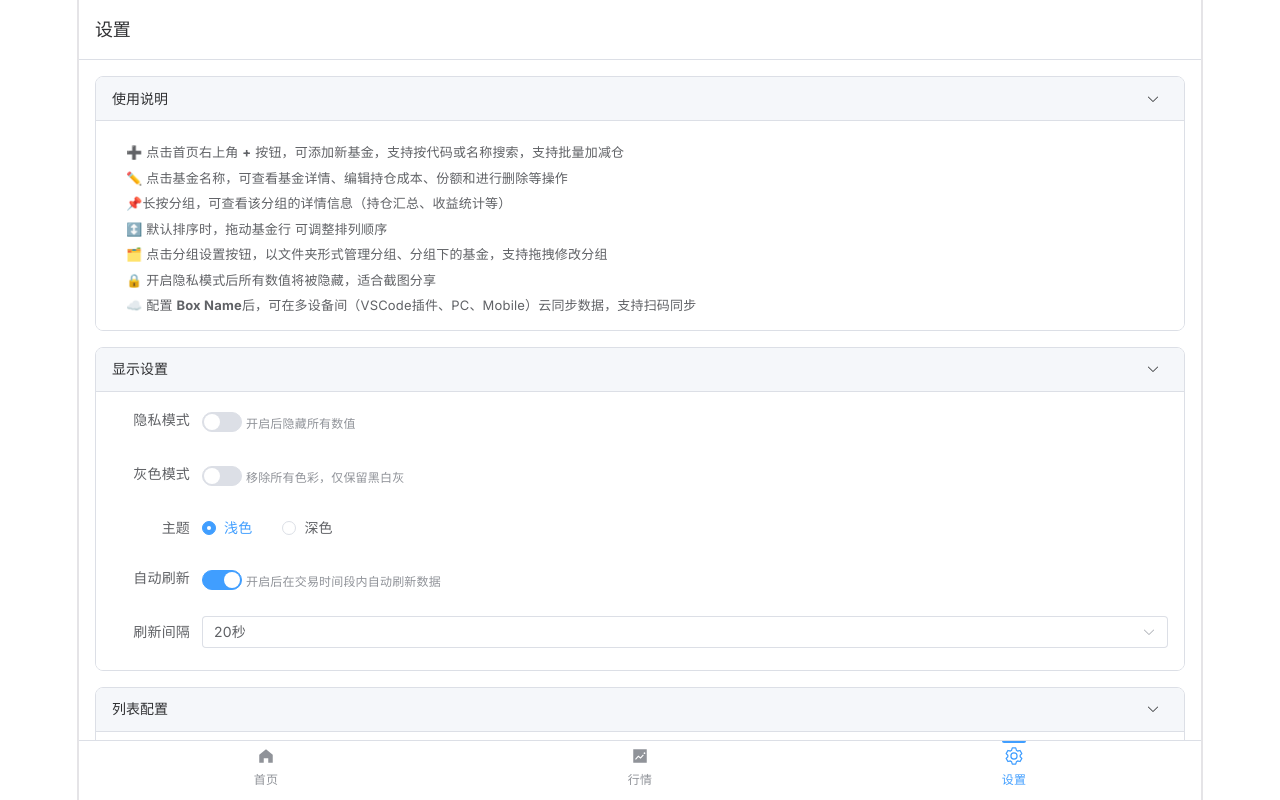
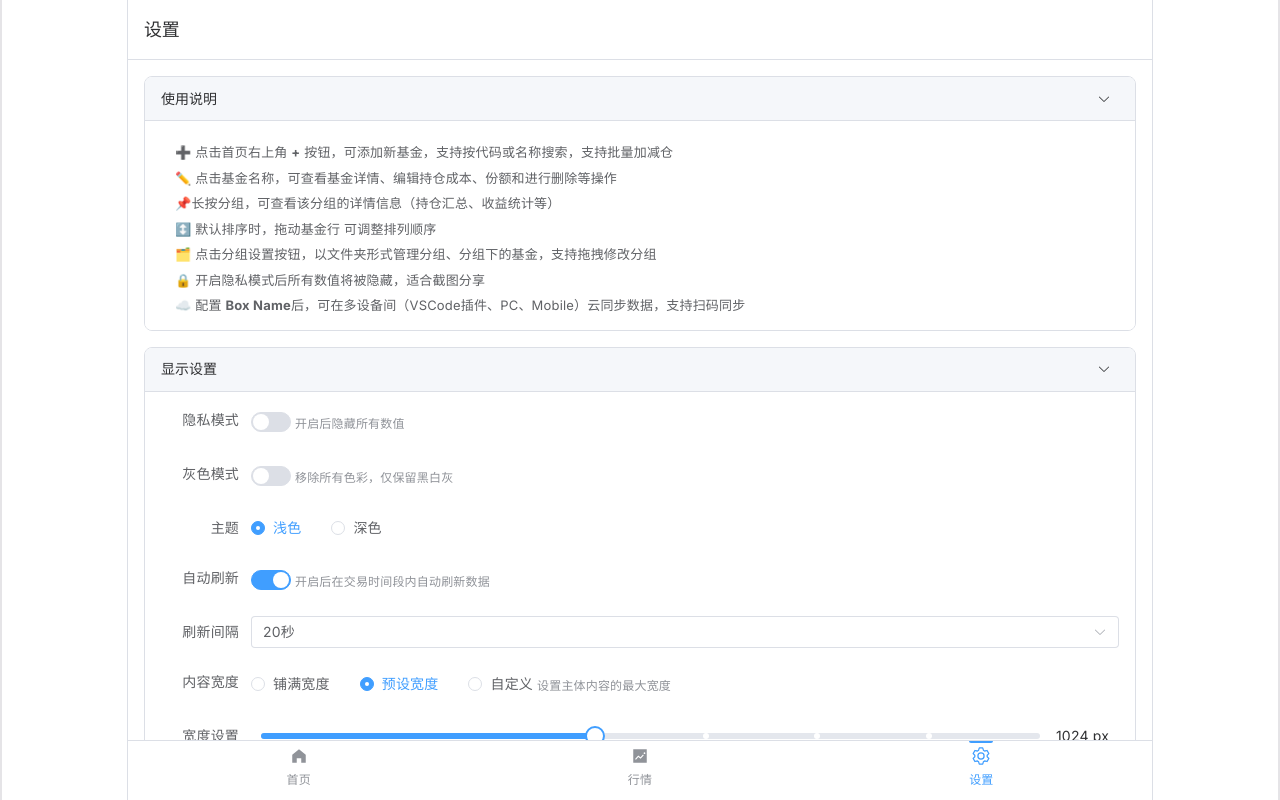
Before and after one commit to crispyChicken999/fund-helper-vscode, a Vue app in the folder web/: page /settings in a window 1280 px wide. Built offline with nearby package versions, Linux system fonts and the light colour scheme; no server answers.

Commit message:
feat: 添加内容最大宽度设置，优化布局响应式设计

```diff
--- a/web/src/layouts/DetailLayout.vue
+++ b/web/src/layouts/DetailLayout.vue
@@ -1,5 +1,5 @@
 <template>
-  <div class="detail-layout">
+  <div class="detail-layout" :style="contentStyle">
     <div class="layout-header">
       <slot name="header" />
     </div>
@@ -11,6 +11,33 @@
   </div>
 </template>
 
+<script setup lang="ts">
+import { computed } from "vue";
+import { useSettingStore } from "@/stores";
+
+const settingStore = useSettingStore();
+
+const contentStyle = computed(() => {
+  const mode = settingStore.maxContentWidthMode;
+  if (mode === "full") {
+    return {};
+  }
+
+  let maxWidth: number;
+  if (mode === "preset") {
+    maxWidth = settingStore.maxContentWidth;
+  } else {
+    maxWidth = settingStore.maxContentWidth;
+  }
+
+  return {
+    width: `${maxWidth}px`,
+    maxWidth: `100%`,
+    margin: "0 auto",
+  };
+});
+</script>
+
 <style scoped>
 .detail-layout {
   display: flex;
@@ -18,6 +45,8 @@
   overflow: hidden;
   flex-direction: column;
   background: var(--el-bg-color);
+  border-left: 1px solid var(--el-border-color);
+  border-right: 1px solid var(--el-border-color);
 }
 
 @media (max-width: 768px) {
--- a/web/src/layouts/MainLayout.vue
+++ b/web/src/layouts/MainLayout.vue
@@ -1,5 +1,5 @@
 <template>
-  <div class="main-layout">
+  <div class="main-layout" :style="contentStyle">
     <div class="layout-header">
       <slot name="header" />
     </div>
@@ -45,8 +45,31 @@
 <script setup lang="ts">
 import { useRoute } from "vue-router";
 import { HomeFilled, TrendCharts, Setting } from "@element-plus/icons-vue";
+import { computed } from "vue";
+import { useSettingStore } from "@/stores";
 
 const route = useRoute();
+const settingStore = useSettingStore();
+
+const contentStyle = computed(() => {
+  const mode = settingStore.maxContentWidthMode;
+  if (mode === "full") {
+    return {};
+  }
+
+  let maxWidth: number;
+  if (mode === "preset") {
+    maxWidth = settingStore.maxContentWidth;
+  } else {
+    maxWidth = settingStore.maxContentWidth;
+  }
+
+  return {
+    width: `${maxWidth}px`,
+    maxWidth: `100%`,
+    margin: "0 auto",
+  };
+});
 </script>
 
 <style scoped>
@@ -56,6 +79,8 @@ const route = useRoute();
   flex-direction: column;
   overflow: hidden;
   background: var(--el-bg-color);
+  border-left: 1px solid var(--el-border-color);
+  border-right: 1px solid var(--el-border-color);
 }
 
 @media (max-width: 768px) {
--- a/web/src/stores/settingStore.ts
+++ b/web/src/stores/settingStore.ts
@@ -46,7 +46,9 @@ const defaultSettings: Settings = {
     'sector',
     'cost'
   ],
-  sortMethod: 'holdingGainRate_desc'
+  sortMethod: 'holdingGainRate_desc',
+  maxContentWidthMode: 'preset',
+  maxContentWidth: 1024
 }
 
 // 列定义
@@ -108,6 +110,16 @@ export const useSettingStore = defineStore('setting', {
     // 排序方法
     sortMethod(): string {
       return this.settings.sortMethod
+    },
+
+    // 最大宽度模式
+    maxContentWidthMode(): 'full' | 'preset' | 'custom' {
+      return this.settings.maxContentWidthMode
+    },
+
+    // 最大内容宽度
+    maxContentWidth(): number {
+      return this.settings.maxContentWidth
     }
   },
 
@@ -179,6 +191,18 @@ export const useSettingStore = defineStore('setting', {
       storageService.saveSettings(this.getSettings())
     },
 
+    // 设置最大宽度模式
+    async setMaxContentWidthMode(mode: 'full' | 'preset' | 'custom') {
+      this.settings.maxContentWidthMode = mode
+      storageService.saveSettings(this.getSettings())
+    },
+
+    // 设置最大内容宽度
+    async setMaxContentWidth(width: number) {
+      this.settings.maxContentWidth = width
+      storageService.saveSettings(this.getSettings())
+    },
+
     // 从本地存储加载并与 canonical box 名对齐
     async loadFromStorage() {
       const saved = storageService.loadSettings()
--- a/web/src/style.css
+++ b/web/src/style.css
@@ -11,8 +11,8 @@
   --shadow:
     rgba(0, 0, 0, 0.1) 0 10px 15px -3px, rgba(0, 0, 0, 0.05) 0 4px 6px -2px;
 
-  --sans: system-ui, 'Segoe UI', Roboto, sans-serif;
-  --heading: system-ui, 'Segoe UI', Roboto, sans-serif;
+  --sans: system-ui, "Segoe UI", Roboto, sans-serif;
+  --heading: system-ui, "Segoe UI", Roboto, sans-serif;
   --mono: ui-monospace, Consolas, monospace;
 
   font: 18px/145% var(--sans);
@@ -162,8 +162,6 @@ code {
 }
 
 #app {
-  width: 1126px;
-  max-width: 100%;
   margin: 0 auto;
   text-align: center;
   border-inline: 1px solid var(--border);
@@ -302,18 +300,18 @@ code {
   --border-color: var(--el-border-color);
 }
 
-[data-theme='dark'] {
+[data-theme="dark"] {
   --bg-card-hover: var(--el-fill-color-light);
 }
 
-[data-grayscale='true'] {
+[data-grayscale="true"] {
   --color-up: var(--text-primary);
   --color-down: var(--text-primary);
   filter: grayscale(1);
 }
 
 /* 深色模式玻璃拟态 */
-[data-theme='dark'] .glass-card {
+[data-theme="dark"] .glass-card {
   background: rgba(26, 32, 53, 0.8);
   backdrop-filter: blur(12px);
   -webkit-backdrop-filter: blur(12px);
@@ -323,7 +321,8 @@ code {
 
 /* 全局字体 */
 body {
-  font-family: 'Inter', 'PingFang SC', 'Hiragino Sans GB', 'Microsoft YaHei', sans-serif;
+  font-family:
+    "Inter", "PingFang SC", "Hiragino Sans GB", "Microsoft YaHei", sans-serif;
   -webkit-font-smoothing: antialiased;
   -moz-osx-font-smoothing: grayscale;
 }
@@ -334,7 +333,7 @@ body {
 
   &::before,
   &::after {
-    content: '';
+    content: "";
     position: absolute;
     top: -4.5px;
     border: 5px solid transparent;
@@ -365,3 +364,20 @@ body {
 .el-dialog {
   border: 1px solid var(--el-border-color-lighter);
 }
+
+.el-table--border:after,
+.el-table--border:before,
+.el-table--border .el-table__inner-wrapper:after,
+.el-table__inner-wrapper:before,
+.el-table__border-left-patch {
+  display: none !important;
+}
+
+.el-table {
+  --el-table-border-color: var(--el-border-color-light);
+}
+
+.el-table.is-scrolling-middle .el-table-fixed-column--left.is-last-column.el-table__cell,
+.el-table.is-scrolling-right .el-table-fixed-column--left.is-last-column.el-table__cell {
+  border-right: 1px solid transparent;
+}
--- a/web/src/types/index.ts
+++ b/web/src/types/index.ts
@@ -134,6 +134,10 @@ export interface Settings {
   columnOrder: string[]     // 列顺序
   visibleColumns: string[]  // 可见列
   sortMethod: string        // 默认排序方法 (如: "holdingGainRate_desc")
+
+  // 宽度设置
+  maxContentWidthMode: 'full' | 'preset' | 'custom' // 最大宽度模式
+  maxContentWidth: number   // 自定义最大宽度(px)，仅在 custom 模式下使用
 }
 
 // 列定义
--- a/web/src/views/SettingsView.vue
+++ b/web/src/views/SettingsView.vue
@@ -18,23 +18,31 @@
           </template>
           <ul class="usage-guide-list">
             <li>
-              ➕ 点击首页右上角 <strong>+</strong> 按钮，可添加新基金，支持按代码或名称搜索，支持批量加减仓
+              ➕ 点击首页右上角
+              <strong>+</strong>
+              按钮，可添加新基金，支持按代码或名称搜索，支持批量加减仓
             </li>
             <li>
-              ✏️ <strong>点击基金名称</strong>，可查看基金详情、编辑持仓成本、份额和进行删除等操作
+              ✏️
+              <strong>点击基金名称</strong
+              >，可查看基金详情、编辑持仓成本、份额和进行删除等操作
             </li>
             <li>
               📌<strong>长按分组</strong>，可查看该分组的详情信息（持仓汇总、收益统计等）
             </li>
             <li>↕️ 默认排序时，<strong>拖动基金行</strong> 可调整排列顺序</li>
             <li>
-              🗂️ <strong>点击分组设置按钮</strong>，以文件夹形式管理分组、分组下的基金，支持拖拽修改分组
+              🗂️
+              <strong>点击分组设置按钮</strong
+              >，以文件夹形式管理分组、分组下的基金，支持拖拽修改分组
             </li>
             <li>
               🔒 开启<strong>隐私模式</strong>后所有数值将被隐藏，适合截图分享
             </li>
             <li>
-              ☁️ 配置 <strong>Box Name</strong>后，可在多设备间（VSCode插件、PC、Mobile）云同步数据，支持扫码同步
+              ☁️ 配置
+              <strong>Box Name</strong
+              >后，可在多设备间（VSCode插件、PC、Mobile）云同步数据，支持扫码同步
             </li>
           </ul>
         </el-collapse-item>
@@ -83,6 +91,69 @@
                 <el-option label="1分钟" :value="60" />
                 <el-option label="5分钟" :value="300" />
               </el-select>
+            </el-form-item>
+
+            <!-- 内容最大宽度设置 -->
+            <el-form-item label="内容宽度">
+              <el-radio-group v-model="maxContentWidthMode">
+                <el-radio value="full">铺满宽度</el-radio>
+                <el-radio value="preset">预设宽度</el-radio>
+                <el-radio value="custom">自定义</el-radio>
+              </el-radio-group>
+              <div class="form-item-tip">设置主体内容的最大宽度</div>
+            </el-form-item>
+
+            <!-- 预设宽度滑块 -->
+            <el-form-item
+              v-if="maxContentWidthMode !== 'full'"
+              label="宽度设置"
+            >
+              <div
+                style="
+                  display: flex;
+                  align-items: center;
+                  gap: 16px;
+                  width: 100%;
+                  padding: 0 10px;
+                "
+              >
+                <el-slider
+                  v-if="maxContentWidthMode === 'preset'"
+                  v-model="presetWidthSlider"
+                  :min="0"
+                  :max="presetWidths.length - 1"
+                  :step="1"
+                  show-stops
+                  :format-tooltip="(val: number) => presetWidths[val] + 'px'"
+                  @change="onPresetWidthChange"
+                  style="flex: 1"
+                />
+                <el-input-number
+                  v-else
+                  v-model="customWidth"
+                  :min="320"
+                  :max="5000"
+                  :step="10"
+                  @change="onCustomWidthChange"
+                  style="width: 150px"
+                  placeholder="输入宽度(px)"
+                />
+                <span class="width-display">
+                  {{
+                    maxContentWidthMode === "preset"
+                      ? presetWidths[presetWidthSlider]
+                      : customWidth
+                  }}
+                  px
+                </span>
+              </div>
+              <div class="form-item-tip">
+                {{
+                  maxContentWidthMode === "preset"
+                    ? "快速选择常见屏幕宽度"
+                    : "输入自定义宽度（320-5000px）"
+                }}
+              </div>
             </el-form-item>
           </el-collapse-item>
 
@@ -519,6 +590,48 @@ const autoRefreshEnabled = computed({
   },
 });
 
+// ==================== 宽度设置相关 ====================
+
+// 预设宽度列表
+const presetWidths = [375, 425, 768, 1024, 1280, 1440, 1920, 2560];
+
+// 预设宽度滑块位置
+const presetWidthSlider = ref(1); // 默认 1024
+
+// 自定义宽度
+const customWidth = ref(1024);
+
+// 最大宽度模式
+const maxContentWidthMode = computed({
+  get: () => settingStore.maxContentWidthMode,
+  set: async (value: "full" | "preset" | "custom") => {
+    await settingStore.setMaxContentWidthMode(value);
+    // 设置初始宽度
+    if (value === "preset") {
+      const currentWidth = settingStore.maxContentWidth;
+      const index = presetWidths.indexOf(currentWidth);
+      presetWidthSlider.value = index >= 0 ? index : 1;
+    } else if (value === "custom") {
+      customWidth.value = settingStore.maxContentWidth;
+    }
+  },
+});
+
+// 预设宽度改变时的处理
+async function onPresetWidthChange() {
+  const width = presetWidths[presetWidthSlider.value];
+  if (width) {
+    await settingStore.setMaxContentWidth(width);
+    ElMessage.success(`宽度已设置为 ${width}px`);
+  }
+}
+
+// 自定义宽度改变时的处理
+async function onCustomWidthChange() {
+  await settingStore.setMaxContentWidth(customWidth.value);
+  ElMessage.success(`宽度已设置为 ${customWidth.value}px`);
+}
+
 const jsonboxName = ref("");
 const savedJsonboxName = ref("");
 const showSyncDialog = ref(false);
@@ -601,6 +714,12 @@ onMounted(async () => {
 
   await nextTick();
   initColumnSortable();
+  // 同步宽度设置初始值
+  // 预设模式：将存储的宽度映射到滑块位置
+  const storedWidth = settingStore.maxContentWidth;
+  const presetIndex = presetWidths.indexOf(storedWidth);
+  if (presetIndex >= 0) presetWidthSlider.value = presetIndex;
+  customWidth.value = storedWidth;
 });
 
 onUnmounted(() => {
```
Also changed, not shown: web/src/views/HomeView.vue (+13 -5 lines). Lines whose indentation alone changed are shown as unchanged.
